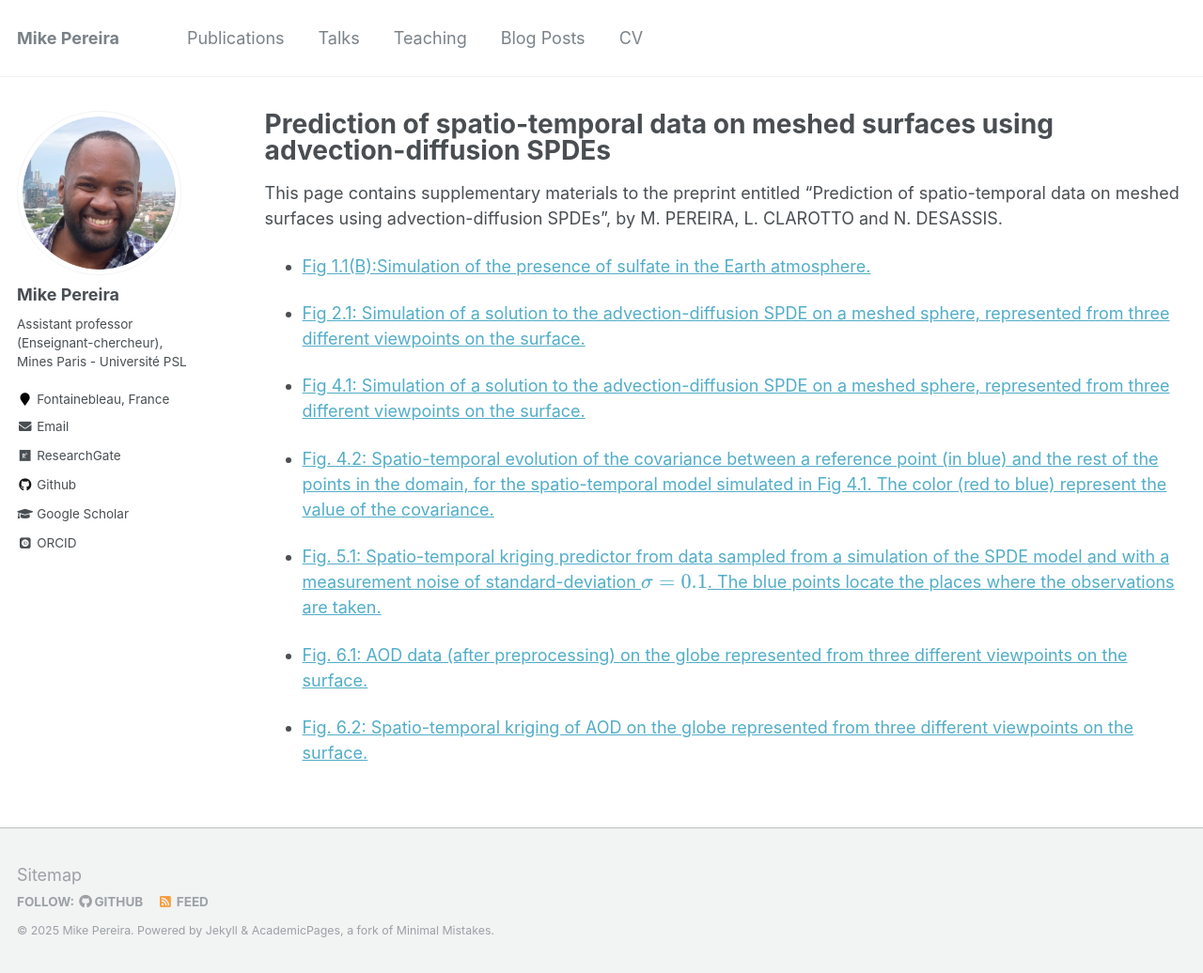
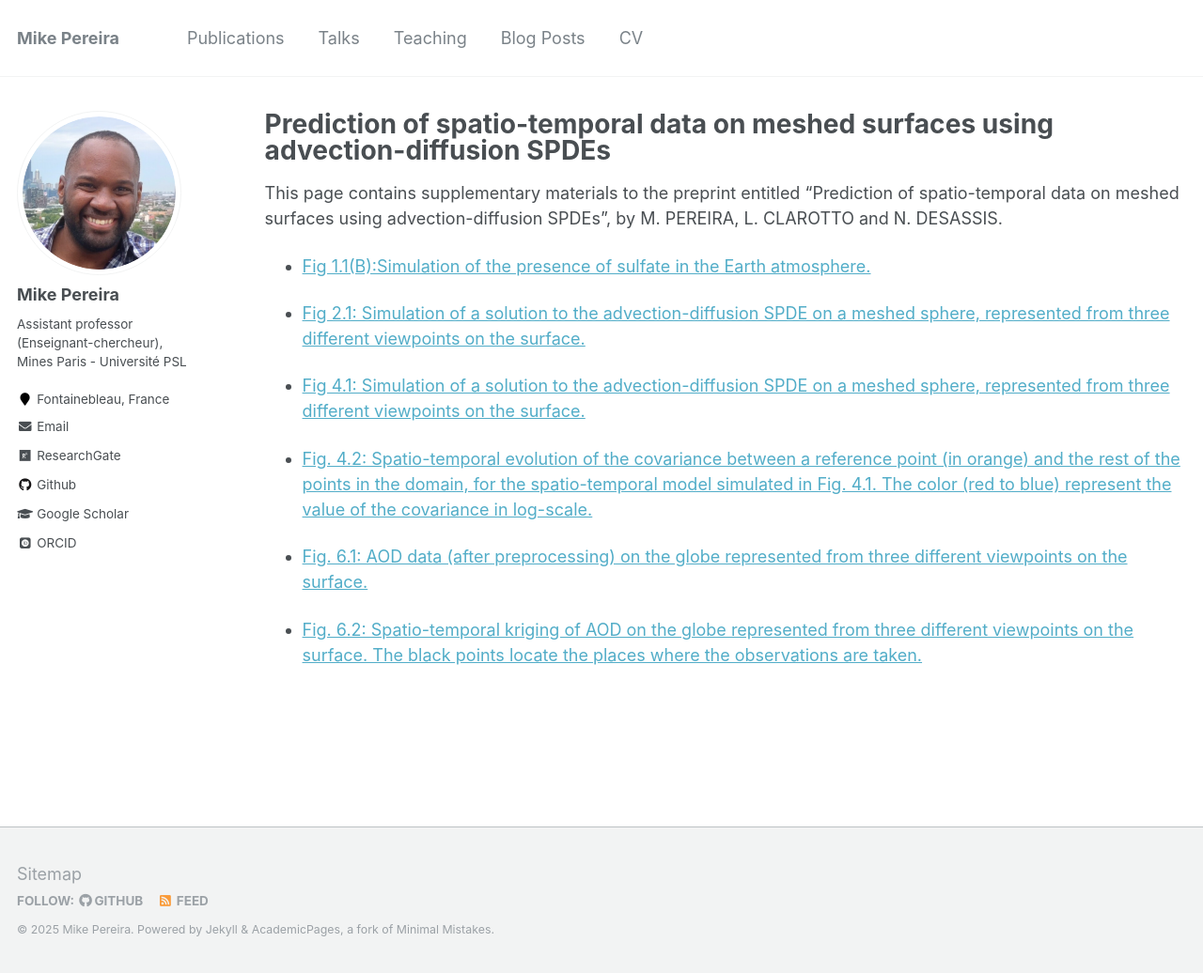
Before and after one commit to mike-pereira/mike-pereira.github.io, a Jekyll site: the page built from _pred_strf/main.md, in a window 1280 px wide and 1036 px high. Shown: the whole window at 94% size. Built offline with Jekyll 4.4.1, drawn with Linux system fonts in a browser that asks for light colours; some web fonts are replaced; formulas are drawn with MathJax 3.

Commit message:
update images strf

```diff
--- a/_pred_strf/main.md
+++ b/_pred_strf/main.md
@@ -14,11 +14,9 @@
 
 * [Fig 4.1: Simulation of a solution to the advection-diffusion SPDE on a meshed sphere, represented from three different viewpoints on the surface.](../PRED_STRF/adv-diff-sphere)
 
-* [Fig. 4.2: Spatio-temporal evolution of the covariance between a reference point (in blue) and the rest of the points in the domain, for the spatio-temporal model simulated in Fig 4.1. The color (red to blue) represent the value of the covariance.](../PRED_STRF/adv-diff-sphere-cov)
+* [Fig. 4.2: Spatio-temporal evolution of the covariance between a reference point (in orange) and the rest of the points in the domain, for the spatio-temporal model simulated in Fig. 4.1. The color (red to blue) represent the value of the covariance in log-scale.](../PRED_STRF/adv-diff-sphere-cov)
 
-
-* [Fig. 5.1: Spatio-temporal kriging predictor from data sampled from a simulation of the SPDE model and with a  measurement noise of standard-deviation $\sigma=0.1$. The blue points locate the places where the observations are taken. ](../PRED_STRF/krig)
 
 * [Fig. 6.1: AOD data (after preprocessing) on the globe represented from three different viewpoints on the surface.](../PRED_STRF/dat-aod)
 
-* [Fig. 6.2: Spatio-temporal kriging of AOD on the globe represented from three different viewpoints on the surface.](../PRED_STRF/krig-aod)
+* [Fig. 6.2: Spatio-temporal kriging of AOD on the globe represented from three different viewpoints on the surface. The black points locate the places where the observations are taken.](../PRED_STRF/krig-aod)
```
Also changed, not shown: _pred_strf/adv-diff-sphere -cov.md (+2 -3 lines), _pred_strf/adv-diff-sphere.md (+4 -9 lines), _pred_strf/krig-aod.md (+2 -2 lines), images/STRF/advPot.png (added), 3 other files.
